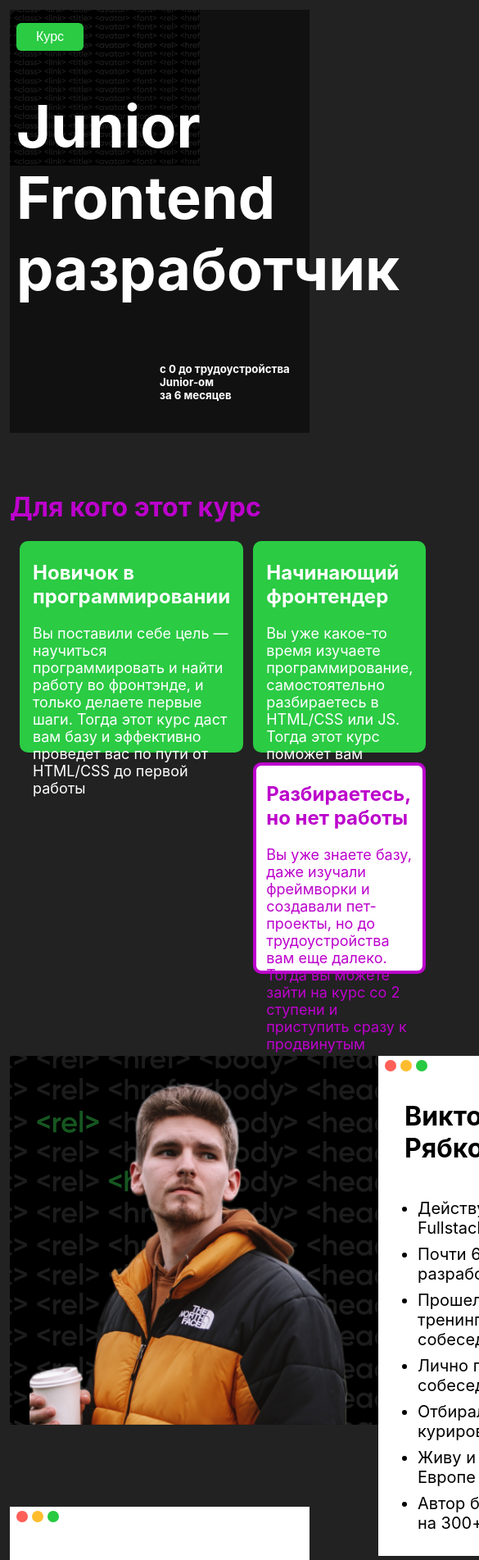
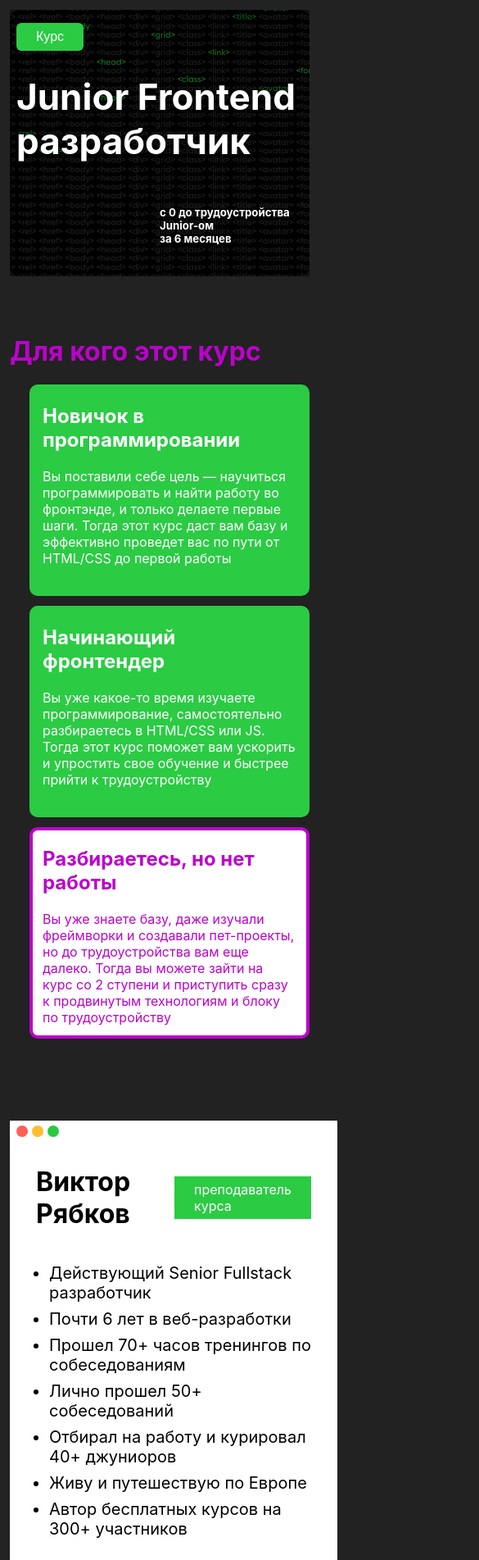
Before and after one commit to moiskillnadne/courses-app, a React (Vite) app: page / in a window 390 px wide. Shown: the top 1903 px of the page at 82% size, 585 px wide, since content can reach past the window. Built offline with nearby package versions, Linux system fonts and the light colour scheme.

Commit message:
fix: mobile version

```diff
--- a/src/pages/LandingPage/index.tsx
+++ b/src/pages/LandingPage/index.tsx
@@ -33,6 +33,7 @@ export const LandingPage = () => {
       <ApplyButton />
       <LandingQuestions />
       <LandingFooter />
+      <Divider size="100px" />
     </div>
   )
 }
--- a/src/widgets/Landing/Employment/style.css
+++ b/src/widgets/Landing/Employment/style.css
@@ -45,3 +45,13 @@
   width: 90px;
   height: 90px;
 }
+
+@media screen and (max-width: 500px) {
+  .feature-item-card {
+    width: 300px;
+  }
+
+  .employment-title-wrapper {
+    grid-template-columns: 1fr;
+  }
+}
--- a/src/widgets/Landing/Footer/style.css
+++ b/src/widgets/Landing/Footer/style.css
@@ -47,3 +47,35 @@
 .common-style-for-footer-links a:hover {
   text-decoration: underline;
 }
+
+@media screen and (max-width: 500px) {
+  .footer-layout {
+    display: flex;
+    flex-direction: column-reverse;
+
+    justify-content: space-around;
+    align-items: center;
+
+    height: 380px;
+  }
+
+  .footer-section-1 {
+    grid-column: none;
+  }
+
+  .footer-section-2 {
+    grid-column: none;
+  }
+
+  .footer-section-3 {
+    grid-column: none;
+  }
+
+  .footer-section-4 {
+    grid-column: none;
+  }
+
+  .footer-section-5 {
+    grid-column: none;
+  }
+}
--- a/src/widgets/Landing/Header/style.css
+++ b/src/widgets/Landing/Header/style.css
@@ -35,3 +35,19 @@
 .header-description > h5 {
   grid-column: 2 / 3;
 }
+
+@media screen and (max-width: 500px) {
+  .header-background-pattern {
+    background-image: url("../../../assets/media/pattern-main.png");
+    background-repeat: no-repeat;
+    background-size: 200%;
+    background-position: -300px 0px;
+
+    border-radius: 12px;
+  }
+
+
+  .header-title {
+    font-size: 22px;
+  }
+}
--- a/src/widgets/Landing/Questions/style.css
+++ b/src/widgets/Landing/Questions/style.css
@@ -32,3 +32,9 @@
   border-radius: 12px;
   overflow: hidden;
 }
+
+@media screen and (max-width: 500px) {
+  .questions-content-layout {
+    grid-template-columns: 1fr;
+  }
+}
--- a/src/widgets/Landing/Rates/style.css
+++ b/src/widgets/Landing/Rates/style.css
@@ -87,3 +87,22 @@
 
   font-size: 22px;
 }
+
+@media screen and (max-width: 500px) {
+  .rates-content-wrapper {
+    grid-template-columns: 1fr;
+  }
+
+  .rate-card-item-1 {
+    grid-column: none;
+
+  }
+
+  .rate-card-item-2 {
+    grid-column: none;
+  }
+
+  .popover-inprogress {
+    font-size: 16px;
+  }
+}
--- a/src/widgets/Landing/Support/style.css
+++ b/src/widgets/Landing/Support/style.css
@@ -35,3 +35,17 @@
   height: 100%;
   opacity: 0.5;
 }
+
+@media screen and (max-width: 500px) {
+  .support-content {
+    grid-template-columns: 1fr ;
+  }
+
+  .support-item-1 {
+    grid-column: none;
+  }
+
+  .support-item-2 {
+    grid-column: none;
+  }
+}
--- a/src/widgets/Landing/TargetAudience/style.css
+++ b/src/widgets/Landing/TargetAudience/style.css
@@ -44,3 +44,28 @@
   background: #FFF;
   color: #BC02CC;
 }
+
+@media screen and (max-width: 500px) {
+  .target-audience-content {
+    grid-template-columns: 1fr;
+  }
+  .item-1 {
+    grid-column: none;
+    grid-row: 1 / 2;
+  }
+
+  .item-2 {
+    grid-column: none;
+    grid-row: 2 / 3;
+  }
+
+  .item-3 {
+    grid-column: none;
+    grid-row: 3/ 4;
+  }
+
+  .target-audience-content-item > p {
+    font-size: 16px;
+  }
+
+}
--- a/src/widgets/Landing/Teacher/style.css
+++ b/src/widgets/Landing/Teacher/style.css
@@ -2,7 +2,7 @@
   display: grid;
   grid-template-columns: 1fr 2fr;
 
-  height: 450px;
+  gap: 20px;
 }
 
 
@@ -65,3 +65,28 @@
   padding: 6px 24px;
   color: white;
 }
+
+@media screen and (max-width: 500px) {
+  .teacher-block {
+    grid-template-columns: 1fr;
+    height: none;
+  }
+
+  .teacher-avatar {
+    height: 400px;
+    width: 400px;
+
+    background-image: url("../../../assets/media/pattern-main.png");
+    background-position: center;
+
+    grid-row: 2 / 3;
+  }
+
+  .teacher-avatar  img {
+    height: 400px;
+  }
+
+  .teacher-description {
+    grid-row: 1 / 2;
+  }
+}
--- a/src/widgets/Landing/WhatCourseContain/style.css
+++ b/src/widgets/Landing/WhatCourseContain/style.css
@@ -175,3 +175,60 @@
   background-size: 150px;
   background-position: right 20px  bottom 0px;
 }
+
+@media screen and (max-width: 500px) {
+  .course-feature {
+    grid-template-columns: 1fr;
+  }
+
+  .feature-item-1 {
+    grid-column: none;
+    grid-row: 1 / 2;
+  }
+  .feature-item-2 {
+    grid-column: none;
+    grid-row: 2 / 3;
+  }
+  .feature-item-3 {
+    grid-column: none;
+    grid-row: 3 / 4;
+  }
+  .feature-item-4 {
+    grid-column: none;
+    grid-row: 4 / 5;
+  }
+  .feature-item-5 {
+    grid-column: none;
+    grid-row: 5 / 6;
+  }
+
+  .course-structure-content {
+    grid-template-columns: 1fr;
+  }
+
+
+  .course-block-item-1 {
+    grid-column: none;
+    grid-row: 1 / 2;
+  }
+  .course-block-item-2 {
+    grid-column: none;
+    grid-row: 2 / 3;
+  }
+  .course-block-item-3 {
+    grid-column: none;
+    grid-row: 3 / 4;
+  }
+  .course-block-item-4 {
+    grid-column: none;
+    grid-row: 4 / 5;
+  }
+  .course-block-item-5 {
+    grid-column: none;
+    grid-row: 5 / 6;
+  }
+  .course-block-item-6 {
+    grid-column: none;
+    grid-row: 6 / 7;
+  }
+}
```
